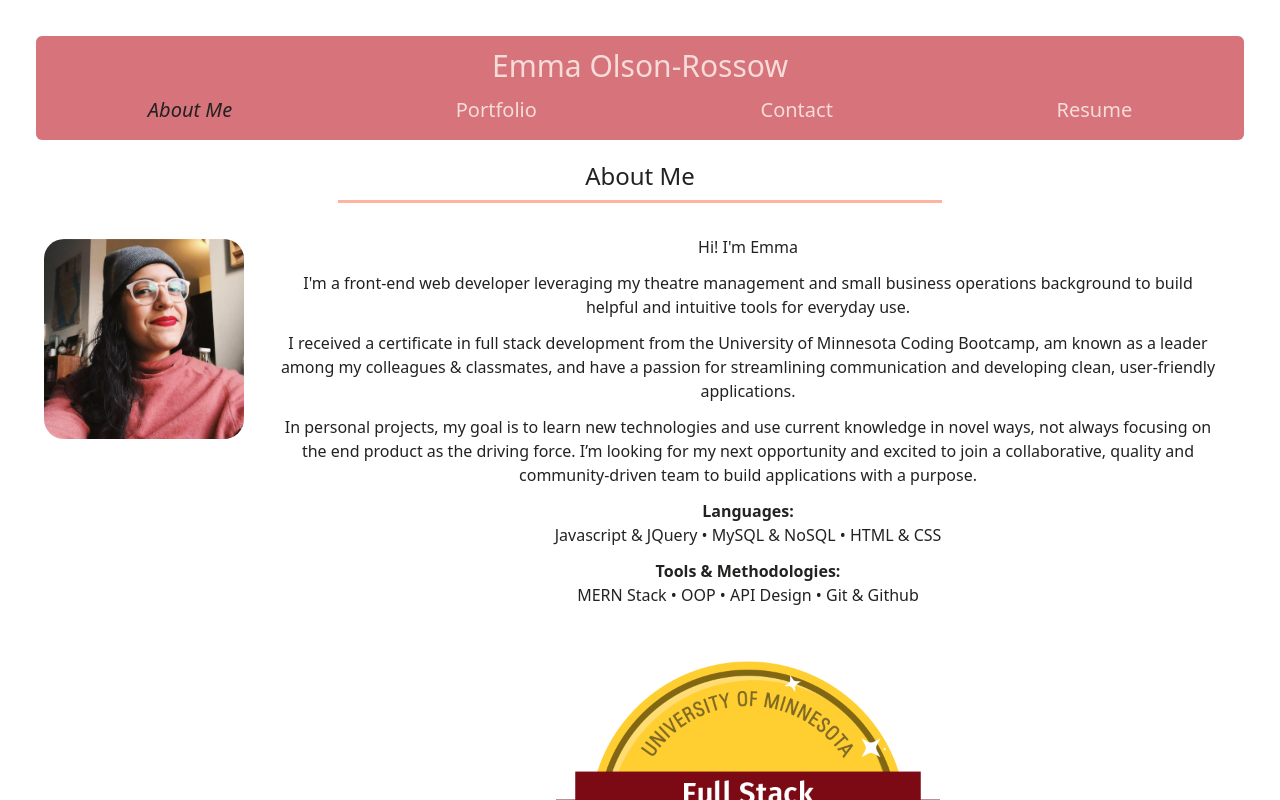
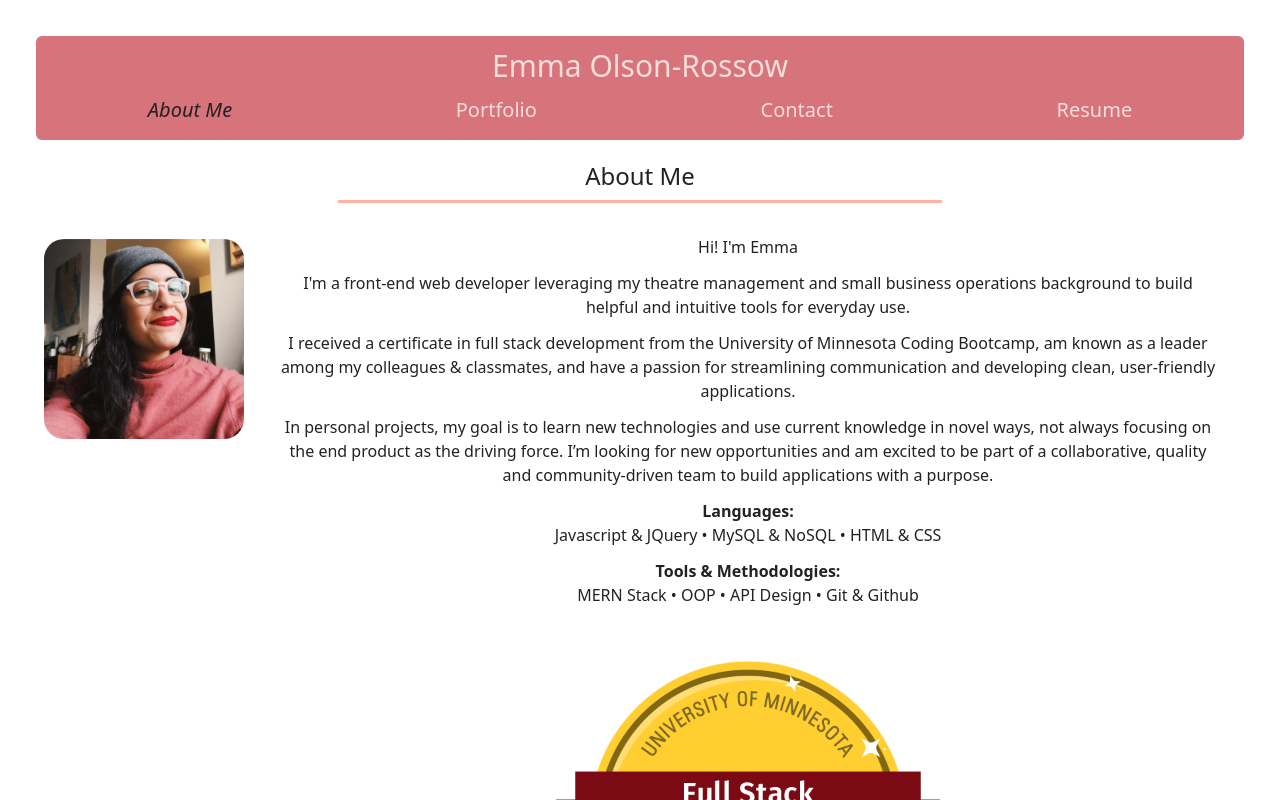
Before and after one commit to emmazart/portfolio, a React (Create React App) app: page / in a window 1280 px wide. Shown: the top 800 px of the page. Built offline with nearby package versions, Linux system fonts and the light colour scheme.

Commit message:
small edits to about section

```diff
--- a/src/components/About/index.js
+++ b/src/components/About/index.js
@@ -32,7 +32,7 @@ function About() {
           <p className="my-3">
             In personal projects, my goal is to learn new technologies
             and use current knowledge in novel ways, not always focusing on the end
-            product as the driving force. I’m looking for my next opportunity and excited to join a collaborative,
+            product as the driving force. I’m looking for new opportunities and am excited to be part of a collaborative,
             quality and community-driven team to build applications with a purpose.
           </p>
           <p className="my-3">
```
